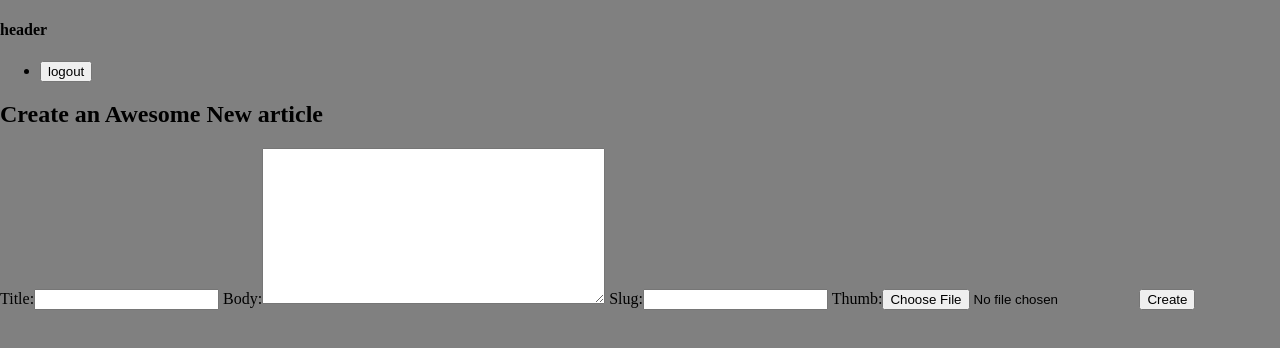
After one commit to andrw0/blog, a Django app: template blog/articles/templates/articles/article_create.html in a window 1280 px wide. The commit adds this page. Shown: the top 348 px of the page. Run offline with Django 3.2, Linux system fonts and the light colour scheme; the template is opened without the code that fills it: values that come from a table or form of the project are taken from there, others are empty.

Commit message:
added a logout button and login to view certain articles

```diff
--- a/blog/accounts/templates/accounts/login.html
+++ b/blog/accounts/templates/accounts/login.html
@@ -6,6 +6,9 @@
 <form class="site-form" action="{% url 'accounts:login' %}" method="post">
   {% csrf_token %}
   {{ form }}
+  {% if request.GET.next %}
+    <input type="hidden" name="next" value="{{ request.GET.next }}">
+    {% endif %}
   <input type="submit" value="Login">
 </form>
 {% endblock %}
--- a/blog/accounts/urls.py
+++ b/blog/accounts/urls.py
@@ -6,5 +6,6 @@ app_name = 'accounts'
 
 urlpatterns = [
 path('signup/', views.signup_view, name='signup'),
-path('login/', views.login_view, name='login')
+path('login/', views.login_view, name='login'),
+path('logout/', views.logout_view, name='logout')
 ]
--- /dev/null
+++ b/blog/articles/forms.py
@@ -0,0 +1,7 @@
+from django import forms
+from . import models
+
+class CreateArticle(forms.ModelForm):
+    class Meta:
+        model = models.Article
+        fields = ['title', 'body', 'slug', 'thumb']
--- /dev/null
+++ b/blog/articles/templates/articles/article_create.html
@@ -0,0 +1,13 @@
+{% extends 'base_layouts.html' %}
+
+{% block content %}
+<div class="create-article">
+  <h2>Create an Awesome New article</h2>
+  <form class="site-form" action="{% url 'article:create' %}" method="post" enctype="multipart/form-data">
+    <!-- the ecryptype is needed when uploading something (in this case a thumbnail) -->
+    {% csrf_token %}
+    {{ form }}
+    <input type="Submit" value="Create">
+  </form>
+</div>
+{% endblock %}
--- a/blog/articles/urls.py
+++ b/blog/articles/urls.py
@@ -5,5 +5,6 @@ app_name = 'article'
 
 urlpatterns = [
     path('', views.article_list, name='List'),
+    path('create', views.article_create, name='create'),
     path("<slug:slug>/", views.article_detail, name='detail')
 ]
--- a/blog/blog/templates/base_layouts.html
+++ b/blog/blog/templates/base_layouts.html
@@ -9,8 +9,17 @@
     <link rel="stylesheet" href="{% static 'styles.css' %}">
   </head>
   <body>
+    <nav>
+      <ul>
+        <li>
+          <form class="logout-link" action="{% url 'accounts:logout' %}" method="post">
+            {%csrf_token%}
+            <button type="submit">logout</button>
+          </form>
+        </li>
+      </ul>
+    </nav>
     <div class="wrapper">
-
       {% block content %}
       {% endblock %}
     </div>
```
Also changed, not shown: blog/accounts/views.py (+10 -2 lines), blog/articles/views.py (+16 -1 lines), blog/db.sqlite3.
